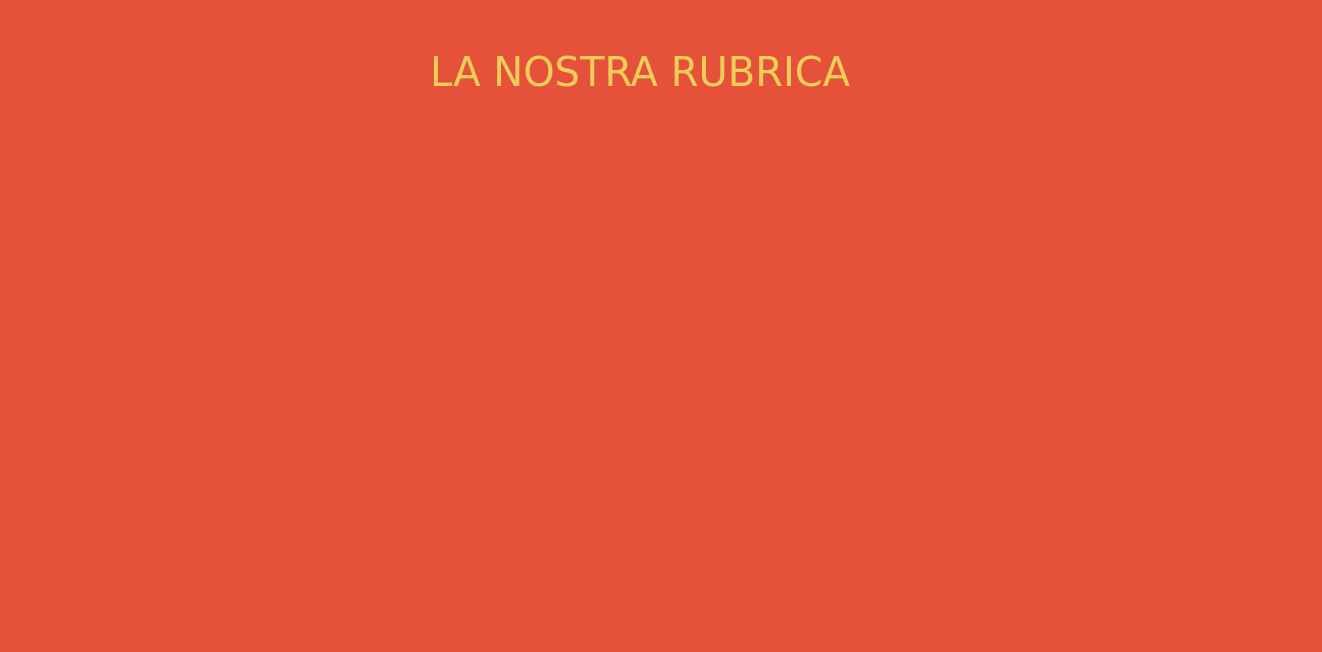
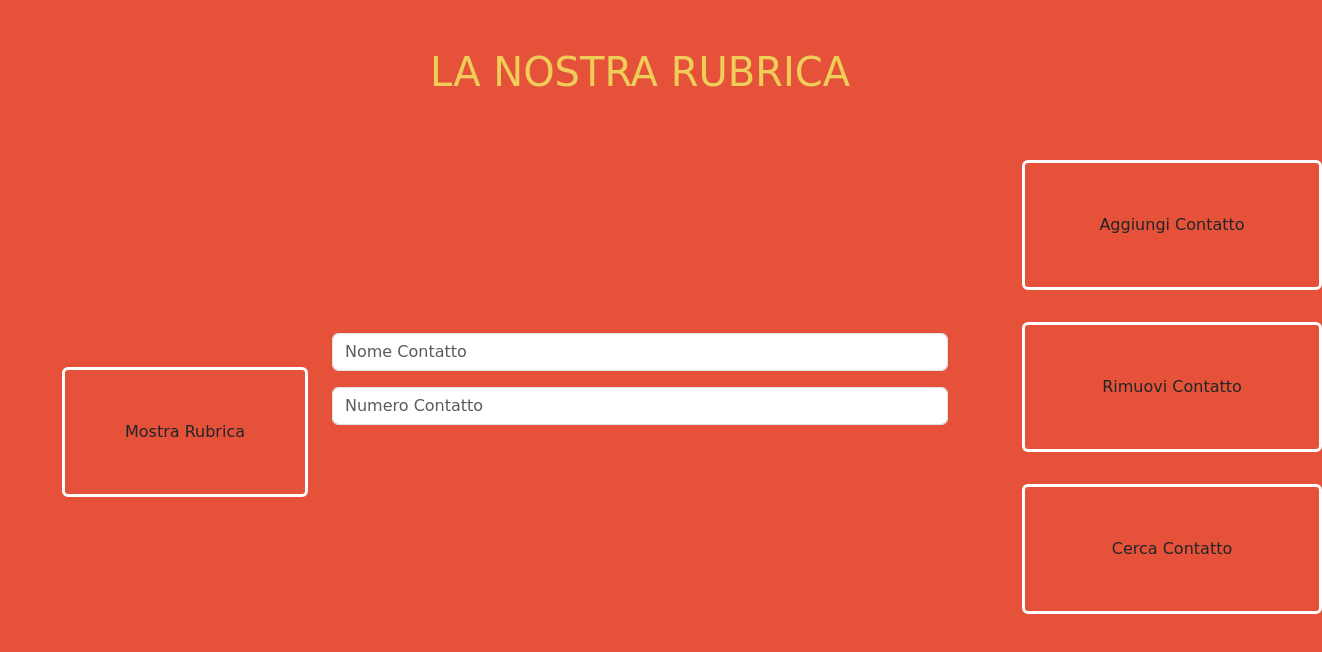
Before and after one commit to Hackademy67-aulab/rubrica_Leonardo_Fabio_Giancarlo_Giammario, a plain HTML site: page index.html in a window 1280 px wide. Shown: the whole page, 1322 px wide, since content can reach past the window. Drawn offline with nearby package versions, Linux system fonts and the light colour scheme; a web font is replaced by a local one.

Commit message:
Add files via upload
inizio JS

```diff
--- a/index.html
+++ b/index.html
@@ -18,19 +18,70 @@
 
 
     <!-- link CSS  -->
-    <link rel="stylesheet" href="style.css">
+    <link rel="stylesheet" href="./style.css">
 
 
   </head>
 
   <body>
-    <div class="container-fluid">
+    <section class="container-fluid">
       <div class="row">
         <h1 class="text-center my-5">LA NOSTRA RUBRICA</h1>
-        <div class="col-lg-12"></div>
 
-      </div>
 
+
+
+        <div class="col-12 col-lg-3 d-flex justify-content-center align-items-center">
+
+          <button class="btn">Mostra Rubrica</button>
+
+        </div>
+
+
+
+        <div class="col-12 col-lg-6 d-flex flex-column justify-content-center">
+
+          <div class="input-group mb-3">
+            <input id="nameInput" type="text" class="form-control" placeholder="Nome Contatto" aria-label="Username" aria-describedby="basic-addon1">
+          </div>
+
+          <div class="input-group mb-3">
+            <input id="numberInput" type="number" class="form-control" placeholder="Numero Contatto" aria-label="Username" aria-describedby="basic-addon1">
+          </div>
+
+        </div>
+
+        <div class="col-12 col-lg-3">
+
+          <button class="btn btn-custom my-3" id="addContactBtn">Aggiungi Contatto</button>
+
+          <button class="btn btn-custom my-3" id="removeContactBtn">Rimuovi Contatto</button>
+
+          <button class="btn btn-custom my-3">Cerca Contatto</button>
+
+        </div>
+
+
+      <!-- <div class="container-fluid"></div>
+          <div class="row">
+            <div class="col-6">
+
+
+
+
+
+            </div>
+
+            <div class="col-6 d-flex flex-column justify-content-end bg-primary">
+              <button class="btn mr-5">Mostra Rubrica</button>
+              <button class="btn">Mostra Rubrica</button>
+              <button class="btn">Mostra Rubrica</button>
+            </div>
+
+          </div>
+
+      </div> -->
+    </section>
   </div>
 
     <script src="https://cdn.jsdelivr.net/npm/bootstrap@5.3.0-alpha1/dist/js/bootstrap.bundle.min.js" integrity="sha384-w76AqPfDkMBDXo30jS1Sgez6pr3x5MlQ1ZAGC+nuZB+EYdgRZgiwxhTBTkF7CXvN" crossorigin="anonymous"></script>
--- a/style.css
+++ b/style.css
@@ -19,3 +19,16 @@ color:var(--yellow);
 h1{
     font-weight: 80px;
 }
+
+.btn{
+
+    margin-left: 50px;
+    border: solid white;
+    margin-top: 90px;
+    padding: 50px;
+    width: 300px;
+
+
+
+
+}
```
Also changed, not shown: main.js (+18 -1 lines).
